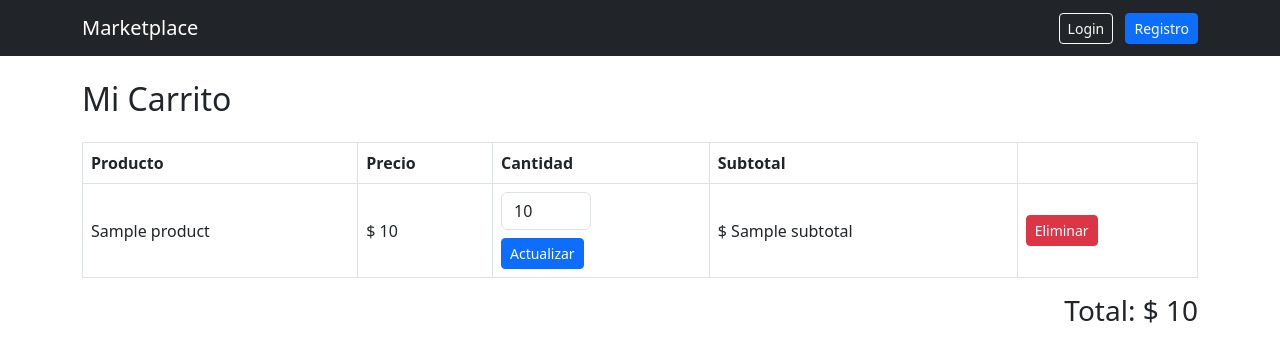
After one commit to levit-14/marketplace_main_cy, a Django app: template store/templates/store/cart_detail.html in a window 1280 px wide. The commit adds this page. Shown: the top 362 px of the page. Run offline with Django 5.2, Linux system fonts and the light colour scheme; the template is opened without the code that fills it: most values are stand-ins (such as "Sample title", 1, 10 or a date in 2020).

Commit message:
sprint 4

```diff
--- a/store/templates/store/base.html
+++ b/store/templates/store/base.html
@@ -4,7 +4,6 @@
     <meta charset="UTF-8">
     <title>Marketplace</title>
 
-    <!-- Bootstrap 5.3 -->
     <link href="https://cdn.jsdelivr.net/npm/bootstrap@5.3.0/dist/css/bootstrap.min.css" rel="stylesheet">
 </head>
 <body>
@@ -15,6 +14,10 @@
 
     <div>
       {% if user.is_authenticated %}
+        <a href="{% url 'cart_detail' %}"
+           class="btn btn-outline-light btn-sm me-2">
+           Carrito</a>
+
         <span class="text-white me-3">Hola {{ user.username }}</span>
         <a href="{% url 'logout' %}" class="btn btn-outline-light btn-sm">Logout</a>
       {% else %}
--- /dev/null
+++ b/store/templates/store/cart_detail.html
@@ -0,0 +1,76 @@
+{% extends 'store/base.html' %}
+
+{% block content %}
+
+<h2 class="mb-4">Mi Carrito</h2>
+
+{% if cart.cartitem_set.all %}
+
+<table class="table table-bordered align-middle">
+    <thead>
+        <tr>
+            <th>Producto</th>
+            <th>Precio</th>
+            <th>Cantidad</th>
+            <th>Subtotal</th>
+            <th></th>
+        </tr>
+    </thead>
+
+    <tbody>
+
+    {% for item in cart.cartitem_set.all %}
+        <tr>
+
+            <td>{{ item.product.name }}</td>
+
+            <td>$ {{ item.product.price }}</td>
+
+            <td>
+                <form method="POST"
+                      action="{% url 'update_cart_item' item.id %}">
+                    {% csrf_token %}
+
+                    <input type="number"
+                           name="quantity"
+                           value="{{ item.quantity }}"
+                           min="1"
+                           class="form-control"
+                           style="width:90px;">
+
+                    <button class="btn btn-sm btn-primary mt-2">
+                        Actualizar
+                    </button>
+                </form>
+            </td>
+
+            <td>
+                $ {{ item.subtotal }}
+            </td>
+
+            <td>
+                <a href="{% url 'remove_from_cart' item.id %}"
+                   class="btn btn-danger btn-sm">
+                    Eliminar
+                </a>
+            </td>
+
+        </tr>
+    {% endfor %}
+
+    </tbody>
+</table>
+
+<div class="text-end">
+    <h3>Total: $ {{ cart.total }}</h3>
+</div>
+
+{% else %}
+
+<div class="alert alert-info">
+    Tu carrito está vacío
+</div>
+
+{% endif %}
+
+{% endblock %}
```
Also changed, not shown: store/models.py (+11 -0 lines), store/templates/store/home.html (+7 -0 lines), store/views.py (+74 -0 lines).
